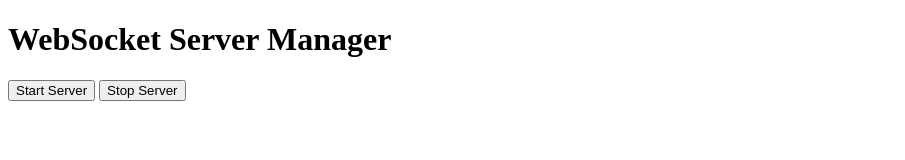
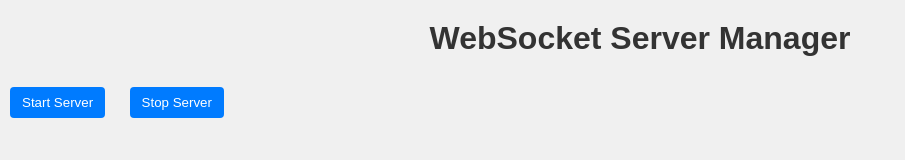
Before and after one commit to macecailiscool/chat_thing, a plain HTML site: page server-manager.html in a window 1280 px wide. Shown: the whole page, without its empty margins (0-905 px from the left). Drawn offline with Linux system fonts and the light colour scheme.

Commit message:
Update server-manager.html

```diff
--- a/server-manager.html
+++ b/server-manager.html
@@ -2,6 +2,42 @@
 <html>
 <head>
     <title>Server Manager</title>
+    <style>
+    body {
+        font-family: Arial, sans-serif;
+        margin: 0;
+        padding: 0;
+        background-color: #f0f0f0;
+    }
+
+    h1 {
+        text-align: center;
+        margin: 20px 0;
+        color: #333;
+    }
+
+    #status {
+        text-align: center;
+        font-weight: bold;
+        margin-bottom: 20px;
+    }
+
+    #start-button,
+    #stop-button {
+        background-color: #007BFF;
+        color: #fff;
+        border: none;
+        padding: 8px 12px;
+        border-radius: 4px;
+        cursor: pointer;
+        margin: 10px;
+    }
+
+    #start-button:hover,
+    #stop-button:hover {
+        background-color: #0056b3;
+    }
+    </style>
 </head>
 <body>
     <h1>WebSocket Server Manager</h1>
```
